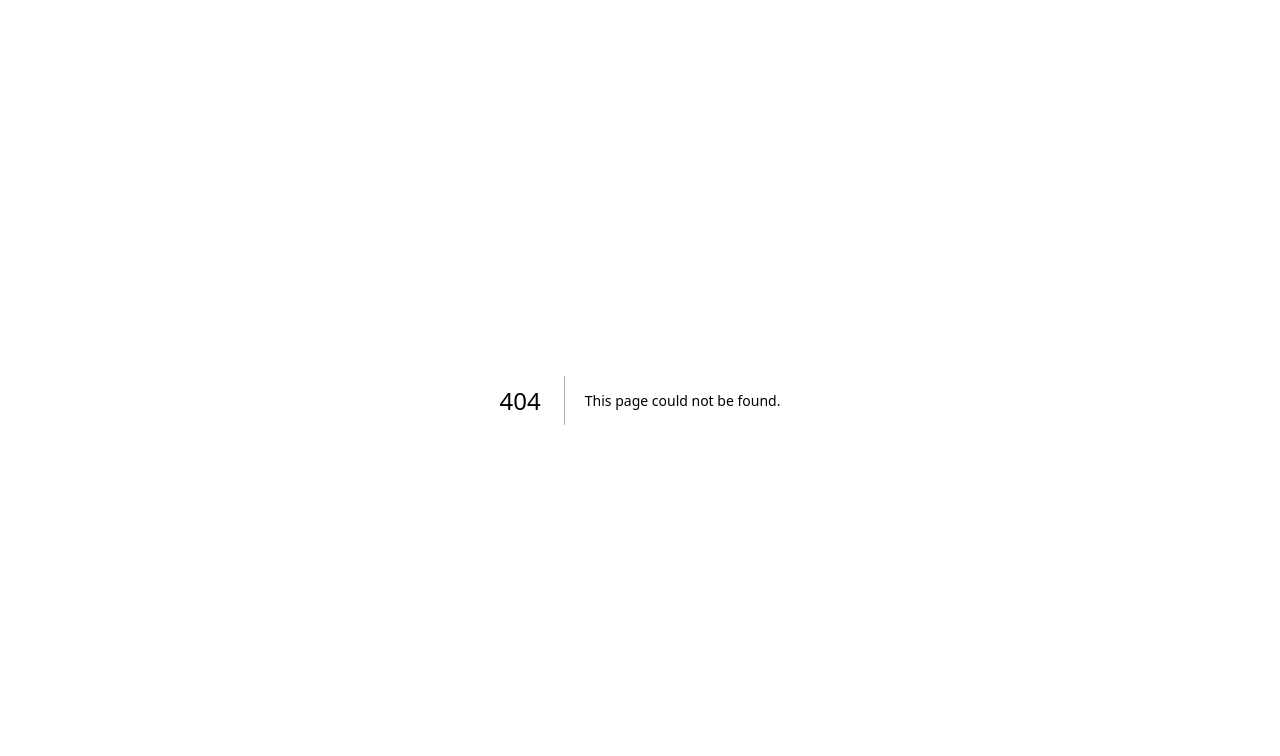
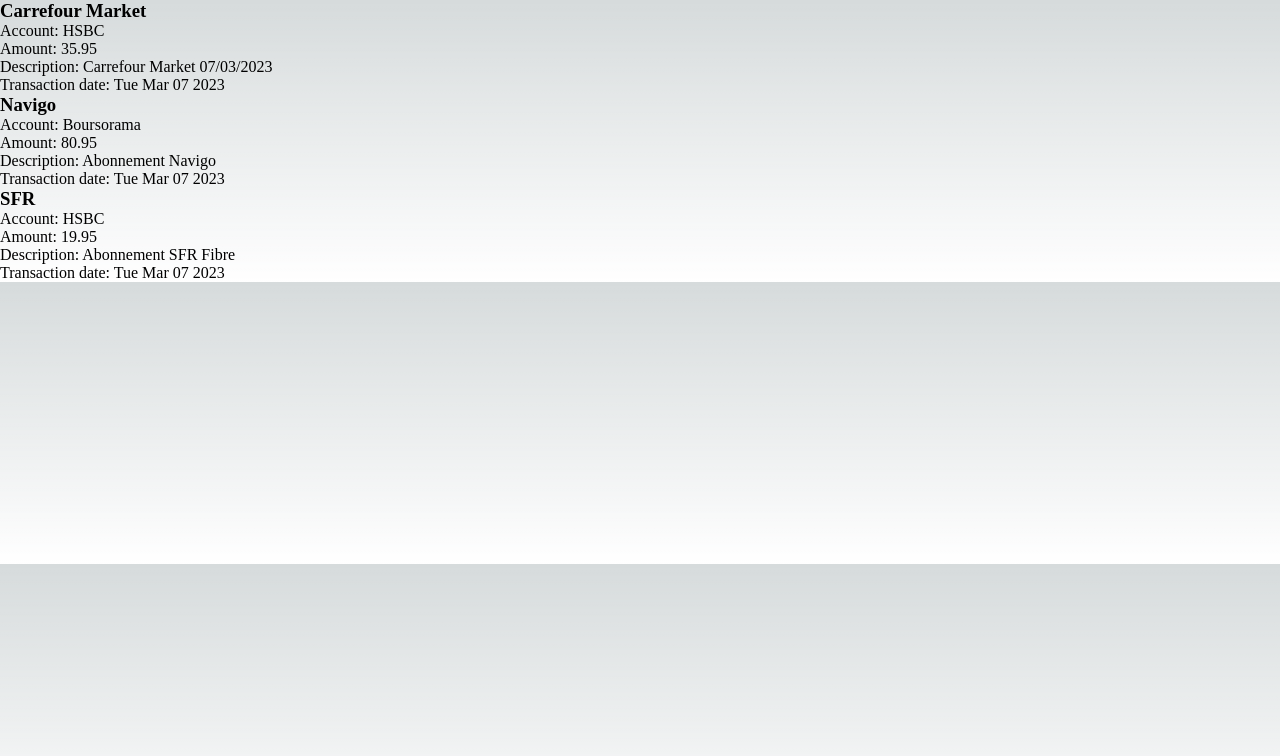
Before and after one commit to alemat13/pf-manager, a Next.js app in the folder next-js/: page /transactions in a window 1280 px wide. Before the commit this address had no page. Shown: the top 756 px of the page. Built offline with nearby package versions, Linux system fonts and the light colour scheme.

Commit message:
Create first components & data models

```diff
--- /dev/null
+++ b/next-js/src/components/Accounts/Account.tsx
@@ -0,0 +1,11 @@
+import { Account } from "@/models/account";
+
+const AccountComponent: React.FC<{account: Account}> = ({account}) => {
+    return <div>
+        <h3>{account.title}</h3>
+        <span>Bank name: </span>{account.bankName}
+        <span>Owners: </span>{account.owners.map(o => o.userName).join(', ')}
+    </div>
+}
+
+export default AccountComponent;
--- /dev/null
+++ b/next-js/src/components/Transactions/Transaction.tsx
@@ -0,0 +1,29 @@
+import { Transaction } from "@/models/transaction";
+
+const TransactionComponent: React.FC<{ transaction: Transaction }> = ({
+  transaction,
+}) => {
+  return (
+    <div>
+      <h3>{transaction.title}</h3>
+      <div>
+        <span>Account: </span>
+        <span>{transaction.account?.bankName}</span>
+      </div>
+      <div>
+        <span>Amount: </span>
+        <span>{transaction.amount}</span>
+      </div>
+      <div>
+        <span>Description: </span>
+        <span>{transaction.description}</span>
+      </div>
+      <div>
+        <span>Transaction date: </span>
+        <span>{transaction.transactionDate.toDateString()}</span>
+      </div>
+    </div>
+  );
+};
+
+export default TransactionComponent;
--- /dev/null
+++ b/next-js/src/dummies/dummy-accounts.ts
@@ -0,0 +1,9 @@
+import { Account } from "@/models/account";
+import DUMMY_USERS from "./dummy-users";
+
+const [jean, jacques] = DUMMY_USERS;
+
+export const DUMMY_ACCOUNTS = [
+    new Account('Boursorama Alex', 'Boursorama', '1', jean),
+    new Account('HSBC Joint', 'HSBC', '2', [jean, jacques]),
+]
--- /dev/null
+++ b/next-js/src/dummies/dummy-transactions.ts
@@ -0,0 +1,31 @@
+import { Transaction } from "@/models/transaction";
+import { DUMMY_ACCOUNTS } from "./dummy-accounts";
+
+const [bousorama, hsbc] = DUMMY_ACCOUNTS;
+
+export const DUMMY_TRANSACTIONS: Transaction[] = [
+  new Transaction(
+    "Carrefour Market",
+    35.95,
+    new Date(),
+    "1",
+    "Carrefour Market 07/03/2023",
+    hsbc
+  ),
+  new Transaction(
+    "Navigo",
+    80.95,
+    new Date(),
+    "2",
+    "Abonnement Navigo",
+    bousorama
+  ),
+  new Transaction(
+    "SFR",
+    19.95,
+    new Date(),
+    "2",
+    "Abonnement SFR Fibre",
+    hsbc
+  ),
+];
--- /dev/null
+++ b/next-js/src/dummies/dummy-users.ts
@@ -0,0 +1,8 @@
+import { User } from "@/models/user";
+
+const DUMMY_USERS = [
+    new User('Jean', '1', 'jean@gmail.com'),
+    new User('Jacques', '2')
+];
+
+export default DUMMY_USERS;
--- /dev/null
+++ b/next-js/src/models/account.ts
@@ -0,0 +1,24 @@
+import { User } from "./user";
+
+export class Account {
+    id: string | undefined;
+    title: string;
+    bankName: string;
+    owners: User[] = [];
+
+    constructor(
+        title: string,
+        bankName: string,
+        id?: string,
+        owners?: User[] | User
+    ) {
+        this.id = id;
+        this.title = title;
+        this.bankName = bankName;
+        if (owners instanceof User) {
+            this.owners = [owners];
+        } else {
+            this.owners = owners || [];
+        }
+    }
+}
--- /dev/null
+++ b/next-js/src/models/transaction.ts
@@ -0,0 +1,32 @@
+import { Account } from "./account";
+
+export class Transaction {
+  id?: string;
+  title: string;
+  description?: string;
+  amount: number;
+  transactionDate: Date;
+  parent?: Transaction;
+  children: Transaction[] = [];
+  account?: Account;
+
+  constructor(
+    title: string,
+    amount: number,
+    transactionDate: Date,
+    id?: string,
+    description?: string,
+    account?: Account
+  ) {
+    this.title = title;
+    this.amount = amount;
+    this.transactionDate = transactionDate;
+    this.id = id;
+    this.description = description;
+    this.account = account;
+  }
+
+  isActive() {
+    return this.children.length == 0;
+  }
+}
--- /dev/null
+++ b/next-js/src/models/user.ts
@@ -0,0 +1,10 @@
+export class User {
+    id: string | undefined;
+    userName: string;
+    emailAdress?: string;
+    constructor( userName: string, id?: string, emailAdress?: string) {
+        this.id = id;
+        this.userName = userName;
+        this.emailAdress = emailAdress;
+    }
+}
--- /dev/null
+++ b/next-js/src/pages/transactions/index.tsx
@@ -0,0 +1,13 @@
+import AccountComponent from "@/components/Accounts/Account";
+import TransactionComponent from "@/components/Transactions/Transaction";
+import { DUMMY_ACCOUNTS } from "@/dummies/dummy-accounts";
+import { DUMMY_TRANSACTIONS } from "@/dummies/dummy-transactions";
+
+const TransactionsPage = () => {
+    const transactions = DUMMY_TRANSACTIONS;
+    return <ul>
+        {transactions.map(t => <TransactionComponent transaction={t} key={t.id} />)}
+    </ul>;
+}
+
+export default TransactionsPage;
```
Also changed, not shown: next-js/src/components/Users/User.tsx (added, +12 -0 lines), next-js/src/pages/accounts/index.tsx (added, +11 -0 lines), next-js/src/pages/users/index.tsx (added, +11 -0 lines).
